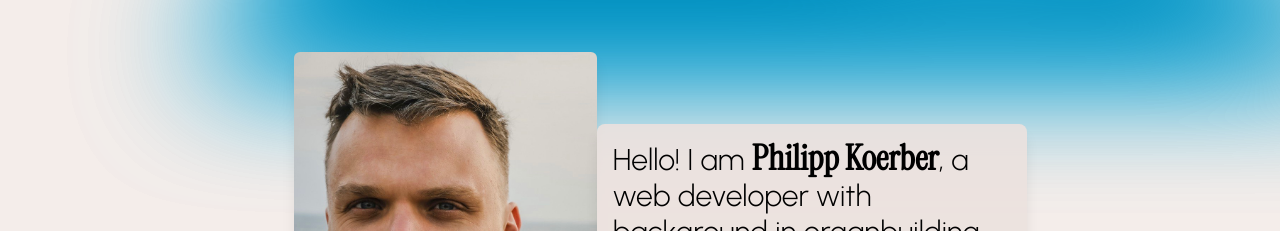
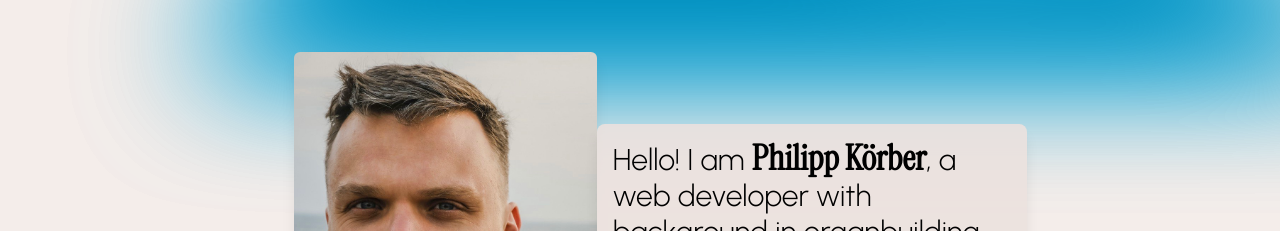
Before and after one commit to philkoerber/pkportfolio, a React (Vite) app: page / in a window 1280 px wide. Shown: the part 820-1051 px from the top of the page. Built offline with nearby package versions, Linux system fonts and the light colour scheme.

Commit message:
fix typo

```diff
--- a/src/components/Home.jsx
+++ b/src/components/Home.jsx
@@ -24,7 +24,7 @@ function Home(props) {
         <h1 className="text-3xl">
           Hello! I am{" "}
           <p className="font-semibold text-[35px] font-instrument inline">
-            Philipp Koerber
+            Philipp Körber
           </p>
           , a web developer with background in organbuilding and culinary arts.
         </h1>
```
